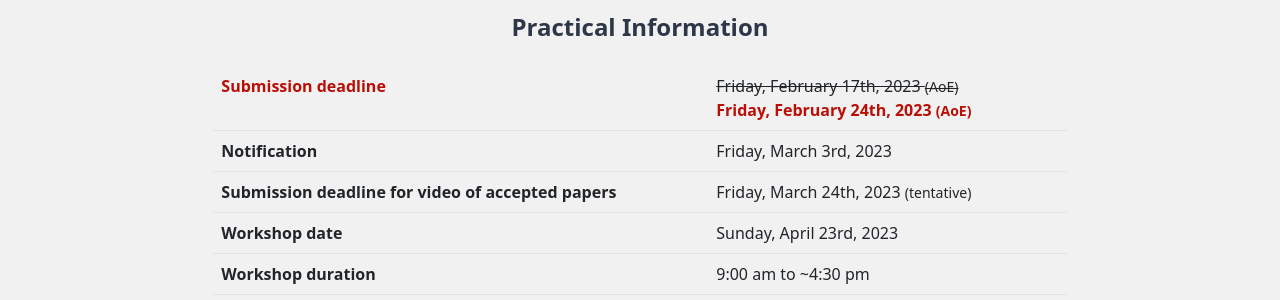
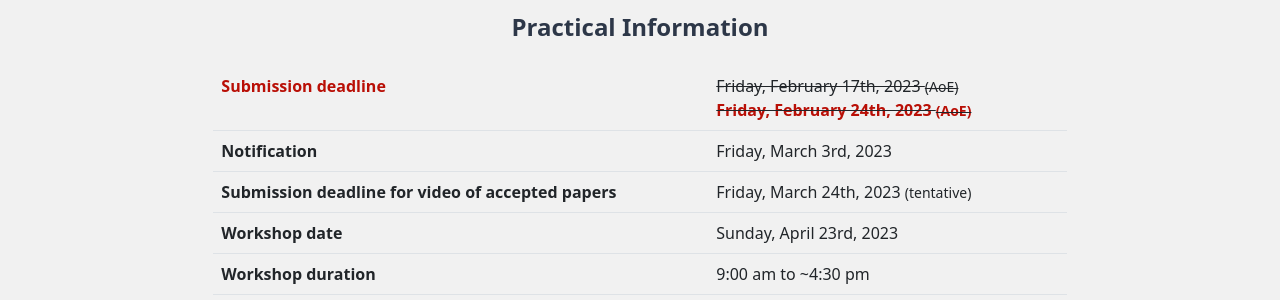
Before and after one commit to BeyondPrototyping/WorkshopWeb2023, a Jekyll site: the page built from index.html, in a window 1280 px wide and 900 px high, scrolled down 2229 px. Shown: the part 150-450 px from the top of the window. Built offline with Jekyll 4.4.1, drawn with Linux system fonts in a browser that asks for light colours.

Commit message:
Closed deadline

```diff
--- a/_includes/content/timeline.html
+++ b/_includes/content/timeline.html
@@ -2,7 +2,8 @@
 	<tbody>
 		<tr>
 			<th class="text-danger">Submission deadline</th>
-			<td><del>Friday, February 17th, 2023 <small>(AoE)</small></del> <br/> <strong class="text-danger">Friday, February 24th, 2023 <small>(AoE)</small></strong></td>
+			<td><del>Friday, February 17th, 2023 <small>(AoE)</small></del> <br /> <del><strong
+						class="text-danger">Friday, February 24th, 2023 <small>(AoE)</small></strong></del></td>
 		</tr>
 		<tr>
 			<th>Notification</th>
```
